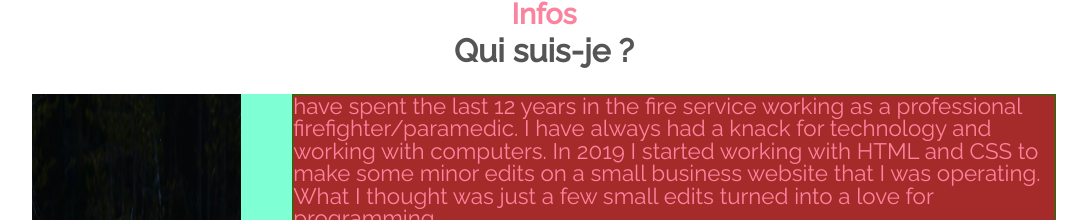
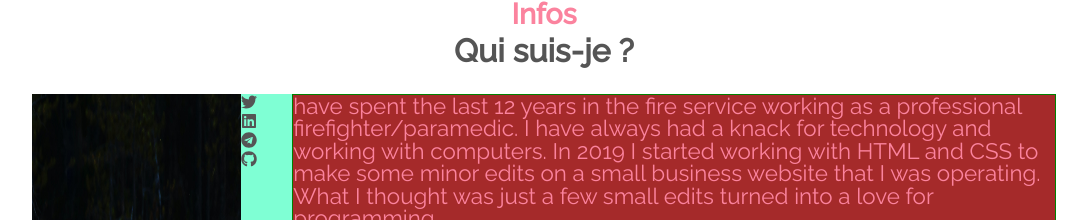
Before and after one commit to ExcaliburSims/portfolioNextJS, a Next.js app: page /Info in a window 1280 px wide. Shown: the top 220 px of the page, without its empty margins (96-1183 px from the left). Built offline with nearby package versions, Linux system fonts and the light colour scheme.

Commit message:
feat: add icons

```diff
--- a/pages/Info.jsx
+++ b/pages/Info.jsx
@@ -2,6 +2,7 @@ import Image from 'next/image'
 import Link from 'next/link'
 import React from 'react'
 import styles from '../styles/Info.module.scss'
+import {FaLinkedin, FaGithub, FaTwitter, FaTelegram} from "react-icons/fa";
 
 function Info() {
 	return (
@@ -13,7 +14,14 @@ function Info() {
 					{/* <p>
 						Quand on prend les triangles rectangles, la politique. Chapitre abstrait 3 du conpendium : la prédestination. Quand on parle de relaxation, la politique. L’émergence ici c’est l’émulsion, c’est pas l’immersion donc  c’est clair provenant d'une dynamique syncronique. D'une manière ou d'une autre, l'ensemble des 5 sens. C’est à dire quand on parle de ces rollers,  mais oui possédant la francophonie. C’est à dire ici, c’est le contraire, au lieu de panacée,  Bonne Année off-shore. L’émergence ici c’est l’émulsion, c’est pas l’immersion donc la force. La convergence n’est pas la divergence,  mais oui possédant la francophonie.
 					</p> */}
-					<img src='/assets/ours.jpg' className='rounded-xl' alt='profil' /* width={800} height={800}*/  />
+					<img src='/assets/ours.jpg' className='rounded-xl' alt='profil' /* width={800} height={800}*/ />
+					<ul>
+						<li><Link href="#" className={styles.link}><FaTwitter class="fab fa-facebook" aria-hidden="true" /></Link></li>
+						<li><Link href="#" className={styles.link}><FaLinkedin class="fab fa-twitter" aria-hidden="true" /></Link></li>
+						<li><Link href="#" className={styles.link}><FaTelegram class="fab fa-google-plus-g" aria-hidden="true" /></Link></li>
+						<li><Link href="#" className={styles.link}><FaGithub class="fab fa-linkedin" aria-hidden="true" /></Link></li>
+						{/* <li><Link href="#"><i class="fab fa-instagram" aria-hidden="true" /></Link></li> */}
+				</ul>
 				</div>
 				<div className={styles.proposinfo}>
 					<p>
```
